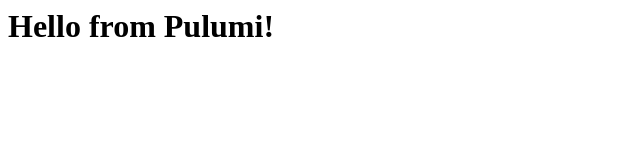
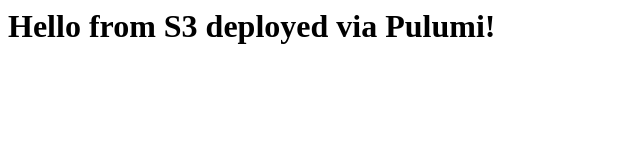
Before and after one commit to cawnj/pulumi-s3-cf-test, a website: page index.html in a window 1280 px wide. Shown: the whole page, without its empty margins (0-640 px from the left). Drawn offline with Linux system fonts and the light colour scheme.

Commit message:
html: update

```diff
--- a/index.html
+++ b/index.html
@@ -1,5 +1,5 @@
 <html>
     <body>
-        <h1>Hello from Pulumi!</h1>
+        <h1>Hello from S3 deployed via Pulumi!</h1>
     </body>
 </html>
```
